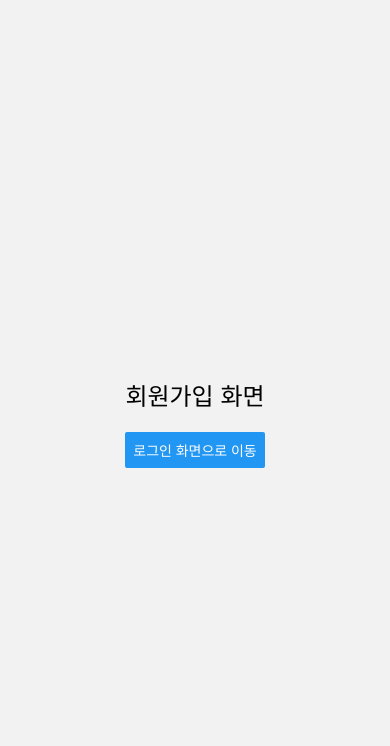
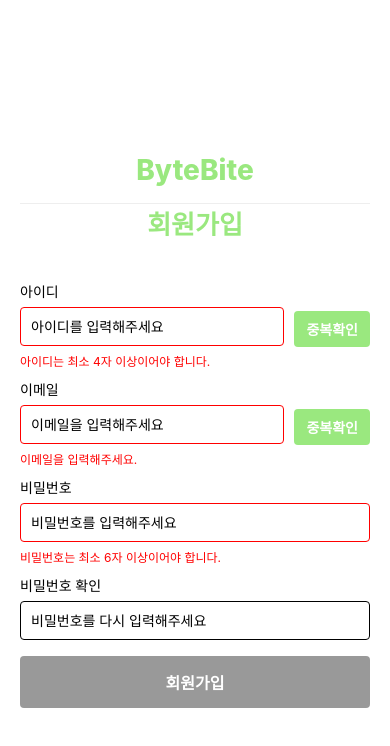
Before and after one commit to zhrldnpftl/DKU-OpenSource-Team12, a React Native app: screen /SignUp in a window 390 px wide. Shown: the top 746 px of the page. Built offline with nearby package versions, Linux system fonts and the light colour scheme.

Commit message:
[0521 희진] SignUpScreen 회원가입 화면 업데이트

```diff
--- a/src/screens/SignUpScreen.js
+++ b/src/screens/SignUpScreen.js
@@ -1,20 +1,220 @@
-import React from 'react';
-import { View, Text, Button, StyleSheet } from 'react-native';
+import React, { useState, useEffect } from 'react';
+import {
+  View,
+  Text,
+  TextInput,
+  TouchableOpacity,
+  StyleSheet,
+} from 'react-native';
+import AsyncStorage from '@react-native-async-storage/async-storage';
+import { useNavigation } from '@react-navigation/native';
+import HeaderBar from '../components/HeaderBar';
 
-export default function SignUpScreen({ navigation }) {
+export default function SignUpScreen() {
+  const navigation = useNavigation();
+
+  const [id, setId] = useState('');
+  const [email, setEmail] = useState('');
+  const [password, setPassword] = useState('');
+  const [confirm, setConfirm] = useState('');
+
+  const [idError, setIdError] = useState('');
+  const [emailError, setEmailError] = useState('');
+  const [passwordError, setPasswordError] = useState('');
+  const [confirmError, setConfirmError] = useState('');
+
+  const [idSuccess, setIdSuccess] = useState('');
+  const [emailSuccess, setEmailSuccess] = useState('');
+
+  const [isValid, setIsValid] = useState(false);
+
+  const validateEmail = (email) => /\S+@\S+\.\S+/.test(email);
+
+  useEffect(() => {
+    let valid = true;
+
+    if (!id || id.length < 4) {
+      setIdError('아이디는 최소 4자 이상이어야 합니다.');
+      valid = false;
+    } else {
+      setIdError('');
+    }
+
+    if (!email) {
+      setEmailError('이메일을 입력해주세요.');
+      valid = false;
+    } else if (!validateEmail(email)) {
+      setEmailError('올바른 이메일 형식이 아닙니다.');
+      valid = false;
+    } else {
+      setEmailError('');
+    }
+
+    if (!password || password.length < 6) {
+      setPasswordError('비밀번호는 최소 6자 이상이어야 합니다.');
+      valid = false;
+    } else {
+      setPasswordError('');
+    }
+
+    if (password !== confirm) {
+      setConfirmError('비밀번호가 일치하지 않습니다.');
+      valid = false;
+    } else {
+      setConfirmError('');
+    }
+
+    setIsValid(valid);
+  }, [id, email, password, confirm]);
+
+  const checkDuplicateId = async () => {
+    const res = await fetch(`http://localhost:5000/check-id/${id}`);
+    const result = await res.json();
+    if (res.status === 409) {
+      setIdError(result.error);
+      setIdSuccess('');
+    } else if (res.status === 200) {
+      setIdError('');
+      setIdSuccess(result.message);
+    }
+  };
+
+  const checkDuplicateEmail = async () => {
+    const res = await fetch(`http://localhost:5000/check-email/${email}`);
+    const result = await res.json();
+    if (res.status === 409) {
+      setEmailError(result.error);
+      setEmailSuccess('');
+    } else if (res.status === 200) {
+      setEmailError('');
+      setEmailSuccess(result.message);
+    }
+  };
+
+  const onSignUp = async () => {
+    if (!isValid) return;
+    try {
+      const response = await fetch('http://localhost:5000/signup', {
+        method: 'POST',
+        headers: { 'Content-Type': 'application/json' },
+        body: JSON.stringify({
+          user_id: id,
+          username: id,
+          email,
+          password,
+        }),
+      });
+
+      const result = await response.json();
+      if (response.status === 409) {
+        if (result.error.includes('아이디')) setIdError(result.error);
+        else if (result.error.includes('이메일')) setEmailError(result.error);
+        return;
+      }
+      if (!response.ok) return;
+
+      await AsyncStorage.setItem('userId', id);
+      await AsyncStorage.setItem('userEmail', email);
+      navigation.navigate('Welcome');
+    } catch (error) {
+      console.log('회원가입 요청 실패:', error);
+    }
+  };
+
   return (
     <View style={styles.container}>
-      <Text style={styles.title}>회원가입 화면</Text>
-      {/* 회원가입 폼은 추후 추가 */}
-      <Button
-        title="로그인 화면으로 이동"
-        onPress={() => navigation.navigate('Login')}
-      />
+      <HeaderBar />
+      <Text style={styles.title}>회원가입</Text>
+
+      {/* 아이디 */}
+      <Text style={styles.label}>아이디</Text>
+      <View style={styles.row}>
+        <TextInput
+          style={[styles.input, idError ? styles.inputError : null]}
+          placeholder="아이디를 입력해주세요"
+          value={id}
+          onChangeText={setId}
+        />
+        <TouchableOpacity style={styles.smallButton} onPress={checkDuplicateId}>
+          <Text style={styles.smallButtonText}>중복확인</Text>
+        </TouchableOpacity>
+      </View>
+      {idError ? <Text style={styles.errorText}>{idError}</Text> : null}
+      {idSuccess ? <Text style={styles.successText}>{idSuccess}</Text> : null}
+
+      {/* 이메일 */}
+      <Text style={styles.label}>이메일</Text>
+      <View style={styles.row}>
+        <TextInput
+          style={[styles.input, emailError ? styles.inputError : null]}
+          placeholder="이메일을 입력해주세요"
+          keyboardType="email-address"
+          value={email}
+          onChangeText={setEmail}
+        />
+        <TouchableOpacity style={styles.smallButton} onPress={checkDuplicateEmail}>
+          <Text style={styles.smallButtonText}>중복확인</Text>
+        </TouchableOpacity>
+      </View>
+      {emailError ? <Text style={styles.errorText}>{emailError}</Text> : null}
+      {emailSuccess ? <Text style={styles.successText}>{emailSuccess}</Text> : null}
+
+      {/* 비밀번호 */}
+      <Text style={styles.label}>비밀번호</Text>
+      <View style={styles.row}>
+        <TextInput
+          style={[styles.input, passwordError ? styles.inputError : null]}
+          placeholder="비밀번호를 입력해주세요"
+          secureTextEntry
+          value={password}
+          onChangeText={setPassword}
+        />
+      </View>
+      {passwordError ? <Text style={styles.errorText}>{passwordError}</Text> : null}
+
+      {/* 비밀번호 확인 */}
+      <Text style={styles.label}>비밀번호 확인</Text>
+      <View style={styles.row}>
+        <TextInput
+          style={[styles.input, confirmError ? styles.inputError : null]}
+          placeholder="비밀번호를 다시 입력해주세요"
+          secureTextEntry
+          value={confirm}
+          onChangeText={setConfirm}
+        />
+      </View>
+      {confirmError ? <Text style={styles.errorText}>{confirmError}</Text> : null}
+
+      {/* 회원가입 버튼 */}
+      <TouchableOpacity
+        style={[styles.button, !isValid && styles.buttonDisabled]}
+        onPress={onSignUp}
+        disabled={!isValid}
+      >
+        <Text style={styles.buttonText}>회원가입</Text>
+      </TouchableOpacity>
     </View>
   );
 }
 
 const styles = StyleSheet.create({
-  container: {flex:1, justifyContent:'center', alignItems:'center'},
-  title: {fontSize:24, marginBottom:20}
+  container: { flex: 1, padding: 20, justifyContent: 'center', backgroundColor: '#fff' },
+  row: { flexDirection: 'row', alignItems: 'center' },
+  title: { fontSize: 26, fontWeight: '800', color: '#9ae87f', textAlign: 'center', marginBottom: 40 },
+  label: { fontSize: 14, fontWeight: '500', marginBottom: 6 },
+  input: { flex: 1, borderWidth: 1, borderColor: '#000', borderRadius: 4, padding: 10, marginBottom: 6 },
+  smallButton: {
+    marginLeft: 10,
+    paddingVertical: 8,
+    paddingHorizontal: 12,
+    backgroundColor: '#9ae87f',
+    borderRadius: 4,
+  },
+  smallButtonText: { color: '#fff', fontWeight: '700' },
+  inputError: { borderColor: 'red' },
+  errorText: { color: 'red', fontSize: 12, marginBottom: 10 },
+  successText: { color: 'blue', fontSize: 12, marginBottom: 10 }, // ✅ 파란 성공 메시지 스타일
+  button: { backgroundColor: '#000', padding: 14, borderRadius: 4, alignItems: 'center', marginTop: 10 },
+  buttonDisabled: { backgroundColor: '#999' },
+  buttonText: { color: '#fff', fontWeight: '700', fontSize: 16 },
 });
```
